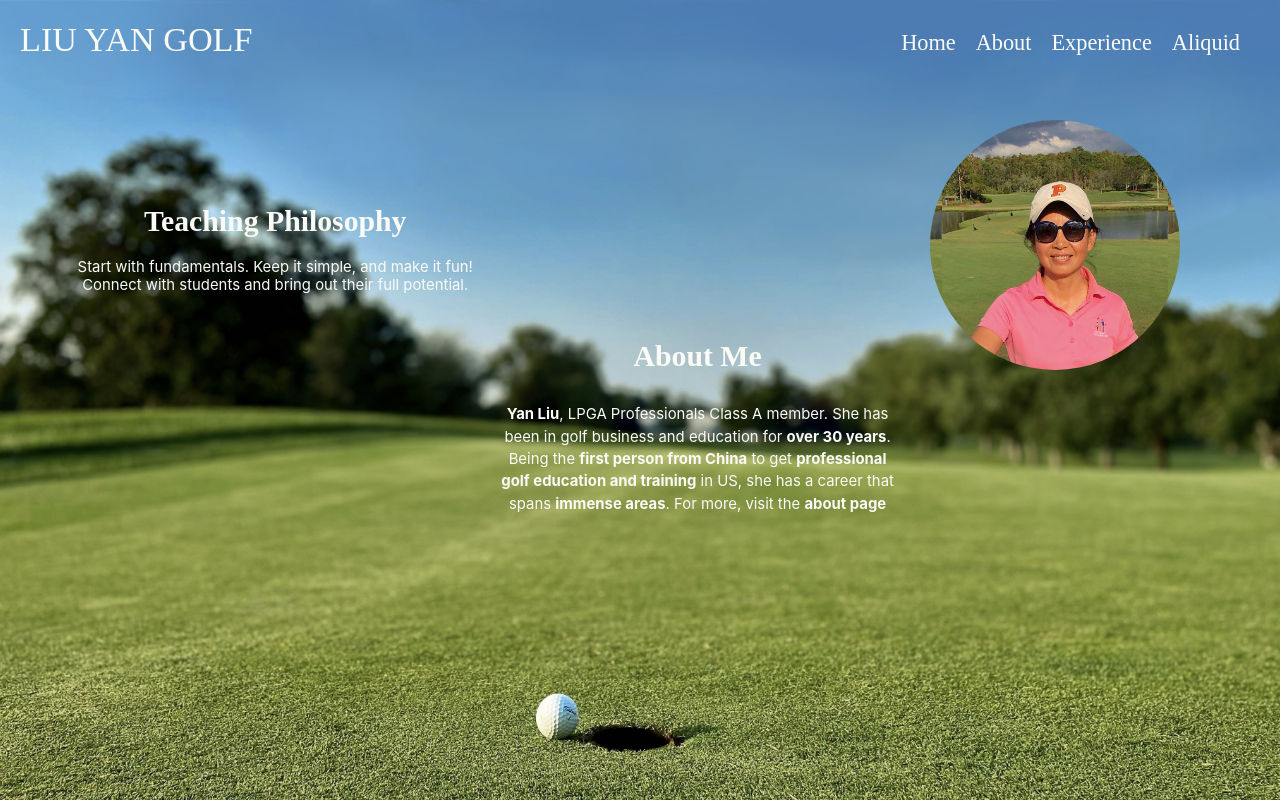
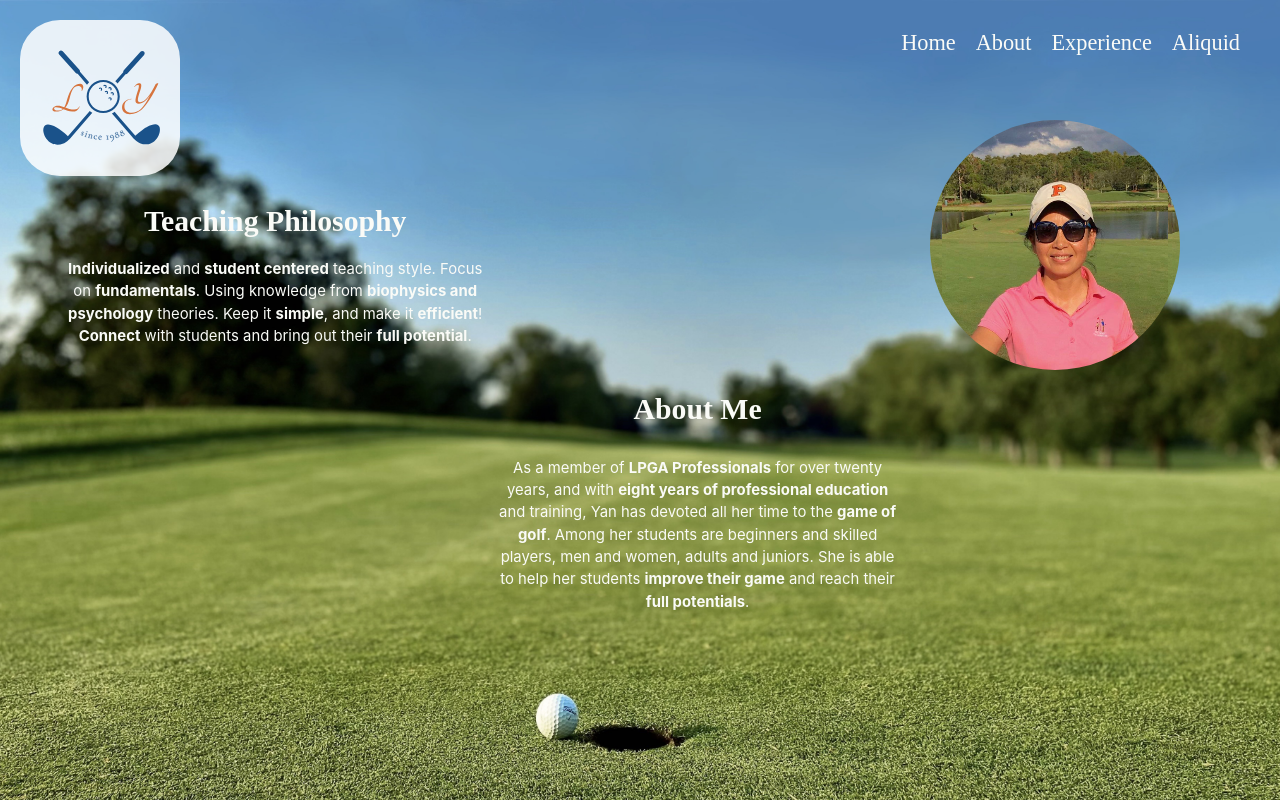
Before and after one commit to Hello9999901/liuyangolf, a plain HTML site: page index.html in a window 1280 px wide. Drawn offline with nearby package versions, Linux system fonts and the light colour scheme; a web font is replaced by a local one.

Commit message:
updates w/ new logo

```diff
--- a/index.html
+++ b/index.html
@@ -16,7 +16,7 @@
         <img src="./images/golfBall.png" class="golfBall">
     </div> -->
     <div class="titleBar">
-        <div class="logo">LIU YAN GOLF</div>
+        <img class="logo" src="./logo.svg" alt="Logo of Liu Yan Golf">
         <div class="titleBarLinksWrapper flex">
             <span class="titleBarLinks">
                 <a href="#" class="link linkAnim">
@@ -45,23 +45,22 @@
         <div class="teachingPhilosophyWrapper">
             <h1 class="teachingPhilosophyTitle">Teaching Philosophy</h1>
             <p class="teachingPhilosophy">
-                Start with fundamentals.
-                Keep it simple, and make it fun!
-                Connect with
-                students and bring out their full potential.
+                <b>Individualized</b> and <b>student centered</b> teaching style.
+                Focus on <b>fundamentals</b>. Using
+                knowledge from
+                <b>biophysics and psychology</b> theories.
+                Keep it <b>simple</b>, and make it <b>efficient</b>!
+                <b>Connect</b> with students and
+                bring out their <b>full potential</b>.
             </p>
         </div>
         <div class="aboutMe aboutMeWrapper">
             <h1 class="aboutMeTitle">About Me</h1>
             <p class="aboutMe">
-                <bigBold>Yan Liu</bigBold>, LPGA Professionals Class A member. She has been in golf business and
-                education
-                for <bigBold>over 30 years</bigBold>. Being the <bigBold>first person from China</bigBold> to get
-                <bigBold>professional golf education and training</bigBold> in
-                US, she has a career that spans <bigBold>immense areas</bigBold>. For more, visit the <a
-                    href="./about.html" class="link linkAnim">
-                    <bigBold>about page</bigBold>
-                </a>
+                As a member of <b>LPGA Professionals</b> for over twenty years, and with <b>eight years of professional education</b>
+                and training, Yan has devoted all her time to the <b>game of golf</b>. Among her students are beginners and
+                skilled players, men and women, adults and juniors. She is able to help her students <b>improve their game</b>
+                and reach their <b>full potentials</b>.
             </p>
         </div>
     </div>
--- a/style.css
+++ b/style.css
@@ -156,9 +156,13 @@ img {
 
 .titleBar .logo {
     position: absolute;
-    font-family: coromantGaramond-SemiBold;
-    font-size: 2.3em;
-    padding: 20px;
+    width: 160px;
+    height: auto;
+    margin: 20px;
+    border-radius: 25%;
+    background-color: rgba(255, 255, 255, 0.85);
+    padding: 10px;
+    padding-left: 14px;
 }
 
 .titleBarLinksWrapper {
@@ -187,6 +191,10 @@ img {
 
 .teachingPhilosophyTitle {
     text-align: center;
+}
+
+.teachingPhilosophy {
+    line-height: 1.5;
 }
 
 .aboutMeWrapper {
```
Also changed, not shown: logo.svg (added).
